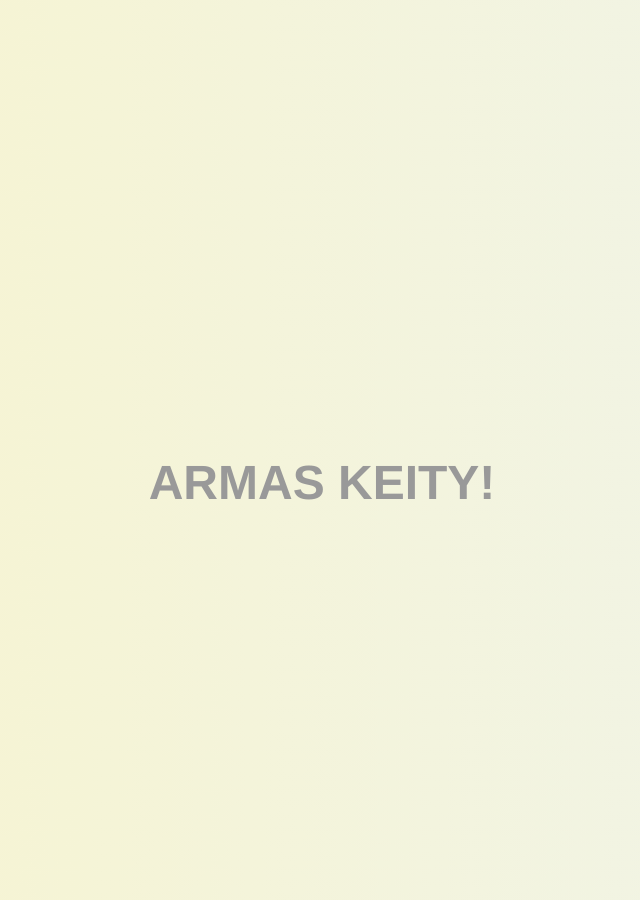
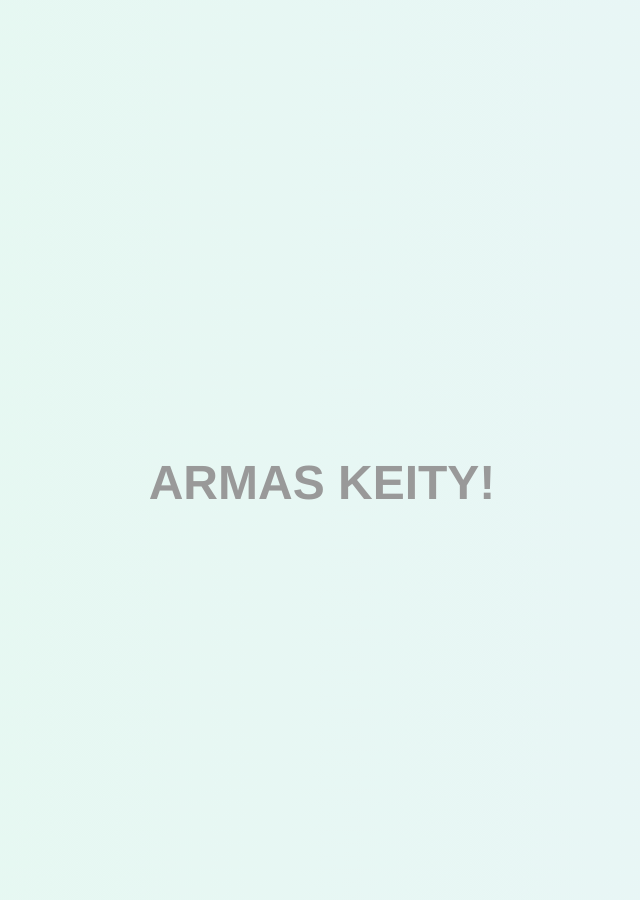
Before and after one commit to keity25/keity25.github.io, a Jekyll site: the page built from index.html, in a window 1280 px wide. Shown: the whole page, without its empty margins (318-958 px from the left). Built offline with Jekyll 4.4.1, drawn with Linux system fonts in a browser that asks for light colours.

Commit message:
Update main.css

```diff
--- a/css/main.css
+++ b/css/main.css
@@ -1,7 +1,7 @@
 body {
     margin: 60px auto;
     width: 70%;
-    background: linear-gradient(270deg, #c4d8ec, #ebf3fb, #fff5b2, #fff294);
+    background: linear-gradient(270deg, #c4d8ec, #ebf3fb, #e2fcea, #c8fdcc);
 background-size: 800% 800%;
 
 -webkit-animation: AnimationName 30s ease infinite;
```
